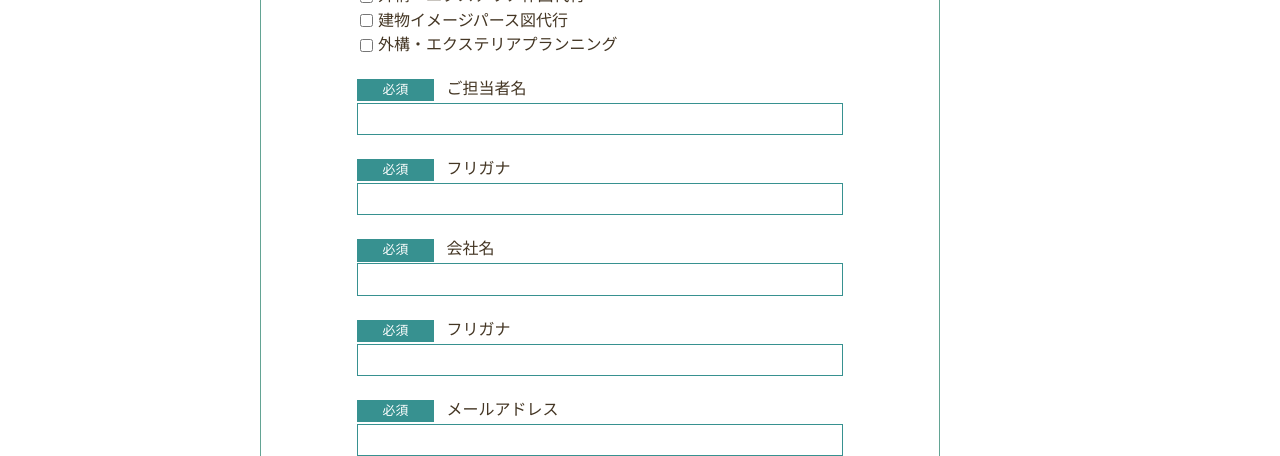
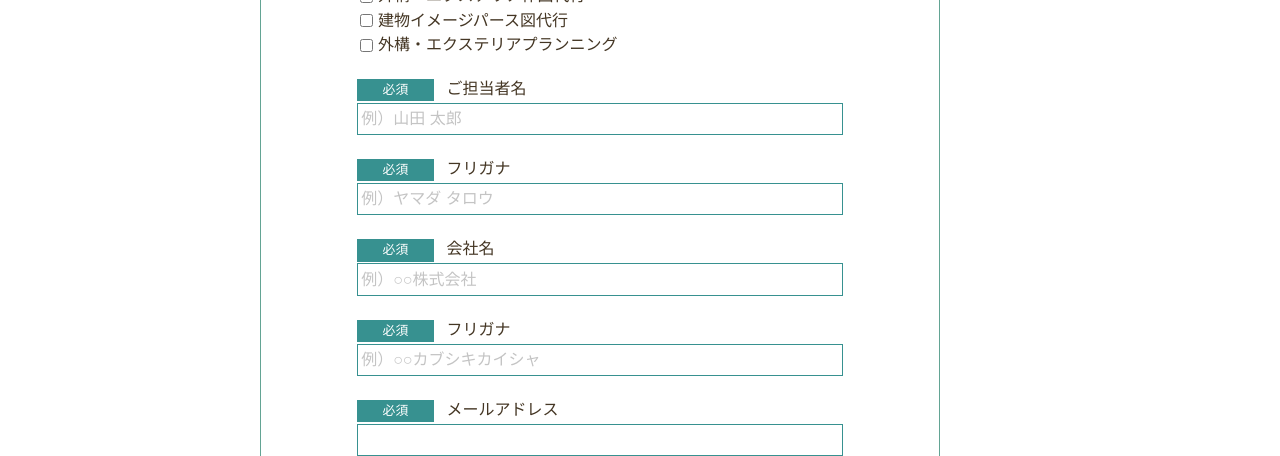
Before and after one commit to Yuppymam/yuzuriha, a Jekyll site: the page built from contact/index.html, in a window 1280 px wide. Shown: the part 449-905 px from the top of the page. Built offline with Jekyll 4.4.1, drawn with Linux system fonts in a browser that asks for light colours; nearby versions of some CDN libraries.

Commit message:
add placeholder

```diff
--- a/assets/css/main.scss
+++ b/assets/css/main.scss
@@ -902,6 +902,9 @@ a.can-do-box:hover {
     width: 100%;
     outline: none;
     line-height: 1.5;
+    &::placeholder {
+      color: #c4c4c4;
+    }
   }
   .checkbox {
     display: flex;
--- a/contact/index.html
+++ b/contact/index.html
@@ -28,19 +28,19 @@ title: お問い合わせ
     </div>
     <div>
       <p><label for="name" class="required">ご担当者名</label></p>
-      <p><input type="text" name="担当者名" required/></p>
+      <p><input type="text" name="担当者名" placeholder="例）山田 太郎" required/></p>
     </div>
     <div>
       <p><label for="name-kana" class="required">フリガナ</label></p>
-      <p><input type="text" name="担当者名カナ" required/></p>
+      <p><input type="text" name="担当者名カナ" placeholder="例）ヤマダ タロウ" required/></p>
     </div>
     <div>
       <p><label for="company-name" class="required">会社名</label></p>
-      <p><input type="text" name="会社名" required/></p>
+      <p><input type="text" name="会社名" placeholder="例）○○株式会社" required/></p>
     </div>
     <div>
       <p><label for="company-name-kana" class="required">フリガナ</label></p>
-      <p><input type="text" name="会社名カナ" required/></p>
+      <p><input type="text" name="会社名カナ" placeholder="例）○○カブシキカイシャ" required/></p>
     </div>
     <div>
       <p><label for="email" class="required">メールアドレス</label></p>
```
